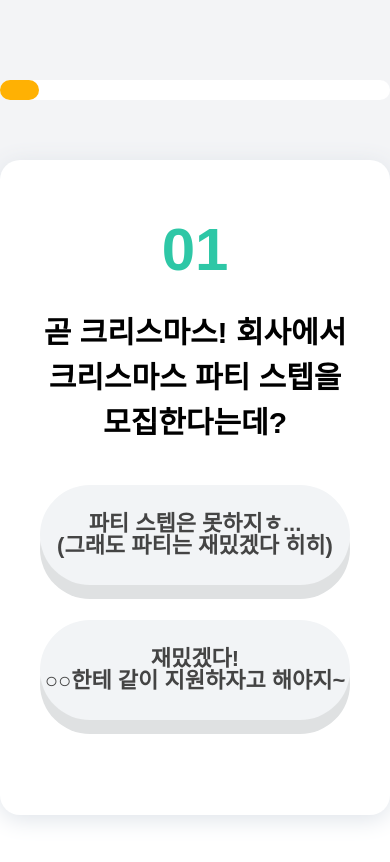
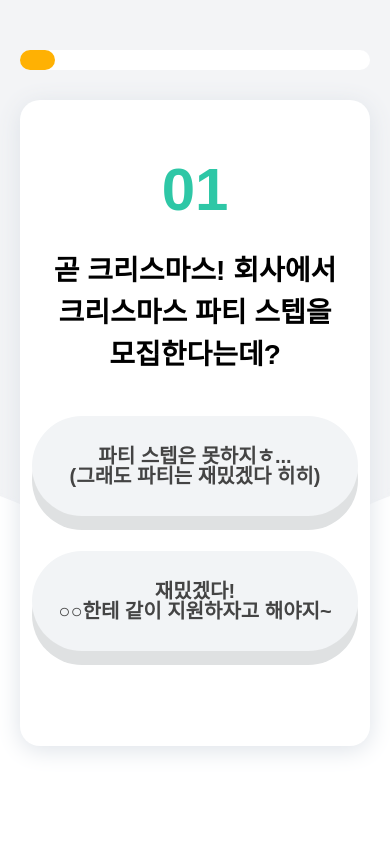
Before and after one commit to KimSeoYeon23/mbti-test, a plain HTML site: page questions.html in a window 390 px wide. Drawn offline with nearby package versions, Linux system fonts and the light colour scheme; a web font is replaced by a local one.

Commit message:
media query add

```diff
--- a/css/common.css
+++ b/css/common.css
@@ -88,3 +88,16 @@ img {
     font-size: 26px;
     margin-bottom: 30px;
 }
+
+@media (max-width: 640px) {
+    body {
+        padding-top: 50px;
+        margin: 0 20px;
+    }
+    .page-title {
+        font-size: 40px;
+    }
+    .btn {
+        font-size: 34px;
+    }
+}
--- a/css/questions.css
+++ b/css/questions.css
@@ -49,3 +49,22 @@ body {
     font-size: 22px;
     text-align: center;
 }
+
+@media (max-width: 640px) {
+    .progress {
+        margin-bottom: 30px;
+    }
+
+    .question-box {
+        padding-left: 12px;
+        padding-right: 12px;
+    }
+
+    .question-box .question {
+        font-size: 28px;
+    }
+
+    .question-box .choice {
+        font-size: 20px;
+    }
+}
```
